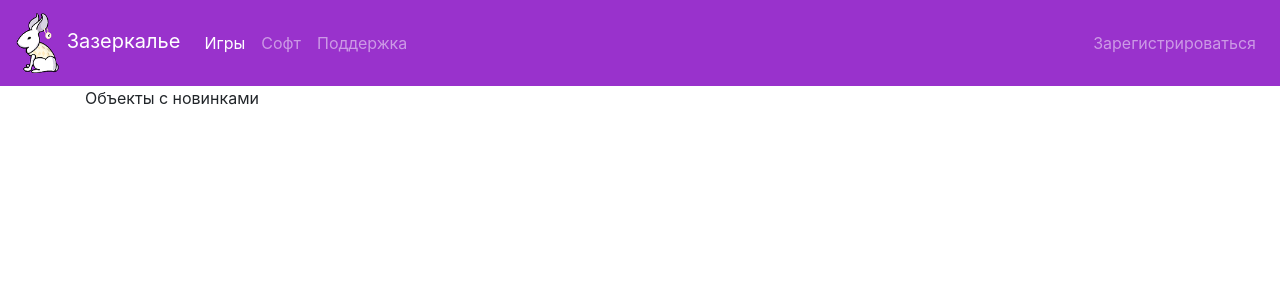
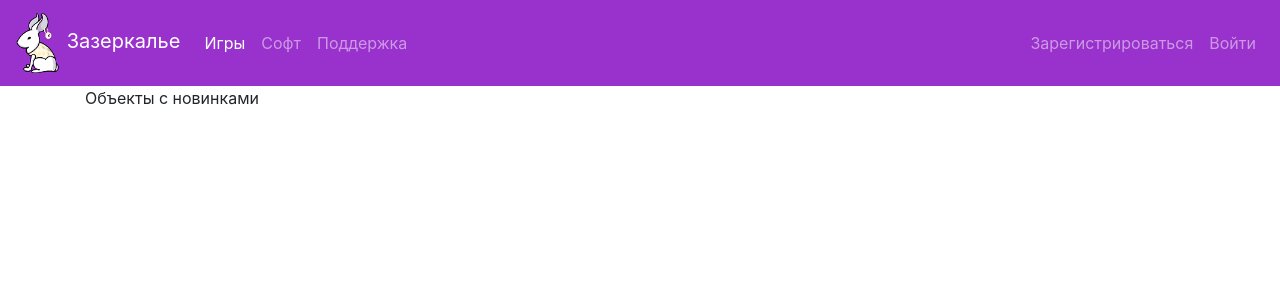
Before and after one commit to kolesov-alexandr/WSShop, a Flask app: page / in a window 1280 px wide. Shown: the top 300 px of the page. Run offline with Flask 2, Linux system fonts and the light colour scheme; parts of the project's set-up code (start-up, migrations or seed data) failed here and were passed over; some libraries are stand-ins or nearby versions.

Commit message:
Login and registration forms were fixed. Files were corrected (PEP-8).

```diff
--- a/data/db_session.py
+++ b/data/db_session.py
@@ -1,7 +1,8 @@
 import sqlalchemy as sa
 import sqlalchemy.orm as orm
+import sqlalchemy.ext.declarative as dec
+
 from sqlalchemy.orm import Session
-import sqlalchemy.ext.declarative as dec
 
 SqlAlchemyBase = dec.declarative_base()
 
--- a/data/users.py
+++ b/data/users.py
@@ -1,8 +1,8 @@
 import datetime
 import sqlalchemy
+
 from werkzeug.security import generate_password_hash, check_password_hash
 from flask_login import UserMixin
-
 from .db_session import SqlAlchemyBase
 
 
--- a/forms/user.py
+++ b/forms/user.py
@@ -1,5 +1,5 @@
 from flask_wtf import FlaskForm
-from wtforms import PasswordField, StringField, SubmitField, EmailField
+from wtforms import PasswordField, StringField, SubmitField, EmailField, BooleanField
 from wtforms.validators import DataRequired
 
 
--- a/main.py
+++ b/main.py
@@ -2,6 +2,8 @@ from flask import Flask, render_template, redirect
 from data import db_session
 from data.users import User
 from forms.user import RegisterForm
+from flask_login import LoginManager, login_user, login_required, logout_user
+from forms.user import LoginForm
 
 app = Flask(__name__)
 app.config['SECRET_KEY'] = '6f7db8d75e94bcdeb5d1c47d7bba0f0e'
@@ -76,5 +78,12 @@ def login():
     return render_template('test_login.html', title='Авторизация', form=form)
 
 
+@app.route('/logout')
+@login_required
+def logout():
+    logout_user()
+    return redirect("/")
+
+
 if __name__ == '__main__':
     main()
--- a/templates/header_temp.html
+++ b/templates/header_temp.html
@@ -28,12 +28,18 @@
         <a class="nav-link" href  ="https://vk.com/d4ruma">Поддержка</a>
       </li>
     </ul>
-        <ul class="navbar-nav flex-row ml-md-auto d-none d-md-flex">
-          <li class="nav-item">
-              <a class="nav-link p-2" href="/register">Зарегистрироваться
-              </a>
-          </li>
-        </ul>
+        {% if current_user.is_authenticated %}
+            <a class="nav-link p-2" href="/logout">{{ current_user.name }}</a>
+        {% else %}
+            <ul class="navbar-nav flex-row ml-md-auto d-none d-md-flex">
+              <li class="nav-item">
+                  <a class="nav-link p-2" href="/register">Зарегистрироваться</a>
+              </li>
+              <li class="nav-item">
+                  <a class="nav-link p-2" href="/login">Войти</a>
+              </li>
+            </ul>
+        {% endif %}
       </nav>
     </header>
   <!-- Begin page content -->
--- a/templates/test_login.html
+++ b/templates/test_login.html
@@ -1,4 +1,4 @@
-{% extends "base.html" %}
+{% extends "header_temp.html" %}
 
 {% block content %}
     <h1>Авторизация</h1>
```
Also changed, not shown: db/blogs.db.
